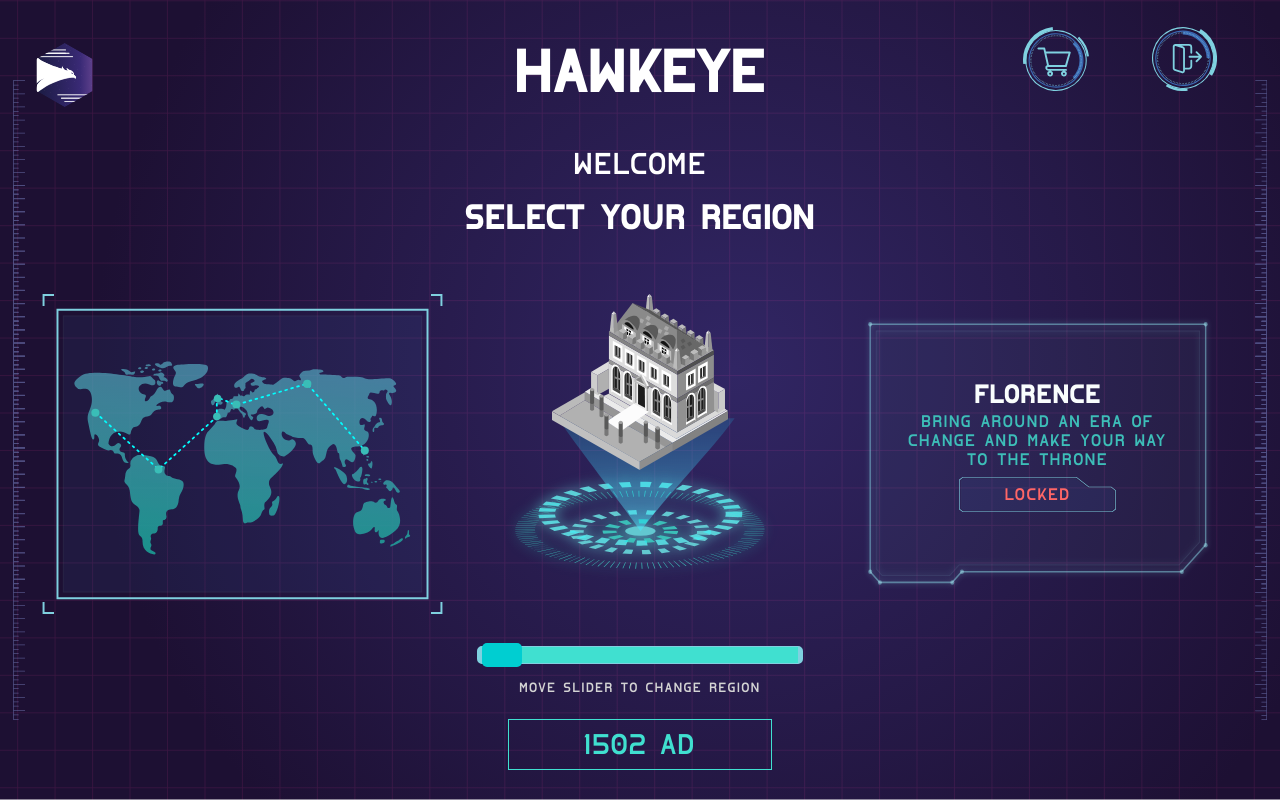
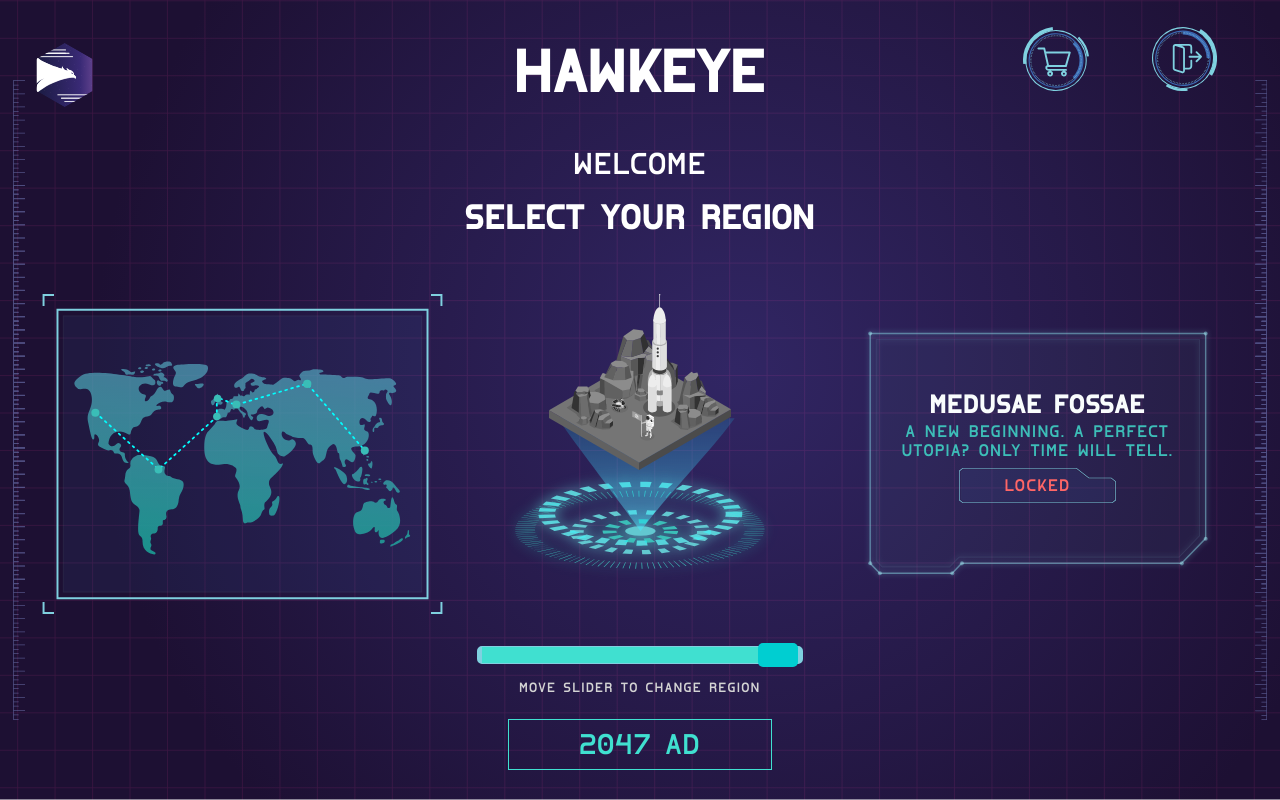
Before and after one commit to swadhinroutray/hawkeye-2020, a React (Create React App) app in the folder client/: page /regions in a window 1280 px wide. Built offline with nearby package versions, Linux system fonts and the light colour scheme; no server answers.

Commit message:
Slider starts on unlocked region

```diff
--- a/client/src/models/app/LandingPageModel.js
+++ b/client/src/models/app/LandingPageModel.js
@@ -10,7 +10,9 @@ class Region {
 	}
 }
 class LandingPageModel {
-	currentRegion = Math.floor(Math.random() * 4);
+	// currentRegion = Math.floor(Math.random() * 4);
+	currentRegion = 4;
+
 	regionInfo = [];
 
 	constructor() {
@@ -57,6 +59,7 @@ decorate(LandingPageModel, {
 	regionInfo: observable,
 	currentRegion: observable,
 	changeRegion: action,
+	callMe: action,
 });
 
 const LandingStore = new LandingPageModel();
--- a/client/src/models/app/LoginModel.js
+++ b/client/src/models/app/LoginModel.js
@@ -6,6 +6,8 @@ import {
 	validateWithError,
 } from '../../utils/validation';
 import { get, post } from '../../utils/api';
+import LandingStore from './LandingPageModel';
+
 class LoginModel {
 	formData = {
 		email: { value: '', error: '' },
@@ -107,6 +109,7 @@ class LoginModel {
 			this.setField('email', '');
 			this.setField('password', '');
 			this.loggedIn = true;
+
 			return;
 		}
 		this.profileSetError = true;
@@ -222,7 +225,15 @@ class LoginModel {
 	};
 
 	getProfile() {
-		get('/api/users/getprofile').then(this.loginControl);
+		get('/api/users/getprofile')
+			.then(this.loginControl)
+			.then(() =>
+				LandingStore.changeRegion(
+					this.profile.level.indexOf(
+						Math.min(...this.profile.level.filter(lvl => lvl >= 1)),
+					),
+				),
+			);
 	}
 	getInventory() {
 		get('/api/shop/getinventory').then(this.inventoryControl);
--- a/client/src/pages/app/LandingPage.js
+++ b/client/src/pages/app/LandingPage.js
@@ -13,7 +13,7 @@ import {
 	Hologram,
 	Map,
 } from '../../components/LandingPageComponents';
-import { leftBar, rightBar } from '../../assets/landing-assets';
+import LandingStore from '../../models/app/LandingPageModel';
 
 export const LandingPage = observer(() => {
 	useEffect(() => {
@@ -22,7 +22,7 @@ export const LandingPage = observer(() => {
 	}, []);
 	return (
 		<Provider LoginStore={LoginStore}>
-			<Provider LandingStore={store}>
+			<Provider LandingStore={LandingStore}>
 				<Page>
 					<Details1 />
 					<Details2 />
@@ -38,14 +38,17 @@ export const LandingPage = observer(() => {
 								min="0"
 								max="41"
 								onChange={e =>
-									store.changeRegion(Math.floor(e.target.value / 10))
+									LandingStore.changeRegion(Math.floor(e.target.value / 10))
 								}
-								defaultValue={store.currentRegion * 10}
+								defaultValue={LandingStore.currentRegion * 10 + 1}
 							></Slider>
 							<MoveSlider>Move slider to change region</MoveSlider>
-							<Year>{store.regionInfo[store.currentRegion].year}</Year>
+							<Year>
+								{LandingStore.regionInfo[LandingStore.currentRegion].year}
+							</Year>
 						</RegionSelector>
 						<RegionInfo LoginStore={LoginStore} />
+
 						<Map />
 					</Wrapper>
 					{LoginStore.profileSetError && !LoginStore.loggedIn ? (
@@ -60,7 +63,15 @@ export const LandingPage = observer(() => {
 		</Provider>
 	);
 });
-
+// defaultValue={() =>
+// 	LoginStore.profile.level.indexOf(
+// 		Math.min(
+// 			...LoginStore.profile.level.filter(lvl => lvl >= 1),
+// 		),
+// 	) *
+// 		10 +
+// 	1
+// }
 const Page = styled.div`
 	min-height: 100vh;
 	display: flex;
--- a/client/src/pages/app/RegisterPage/RegisterForm.jsx
+++ b/client/src/pages/app/RegisterPage/RegisterForm.jsx
@@ -6,11 +6,9 @@ import { LoginFormWrapper } from '../LoginPage/LoginForm';
 import ReactRecaptcha from 'react-google-recaptcha';
 const RegisterForm = inject('registerStore')(
 	observer(({ registerStore }) => {
-
-
 		const recaptchaRef = React.createRef();
 		return (
-			<LoginFormWrapper class="register">
+			<LoginFormWrapper className="register">
 				<h1 className="login-head">REGISTER</h1>
 
 				<div className="input-field">
@@ -98,7 +96,12 @@ const RegisterForm = inject('registerStore')(
 					}}
 				/>
 				<button onClick={() => registerStore.register()}>Submit</button>
-				<div style={{overflowWrap:"break-word",width:"90%"}} className="message">{registerStore['message'].value}</div>
+				<div
+					style={{ overflowWrap: 'break-word', width: '90%' }}
+					className="message"
+				>
+					{registerStore['message'].value}
+				</div>
 				<Link className="link-register" to="/login">
 					Back to login
 				</Link>
```
Also changed, not shown: 1 other file (tests, documents, lock files or other folders).
